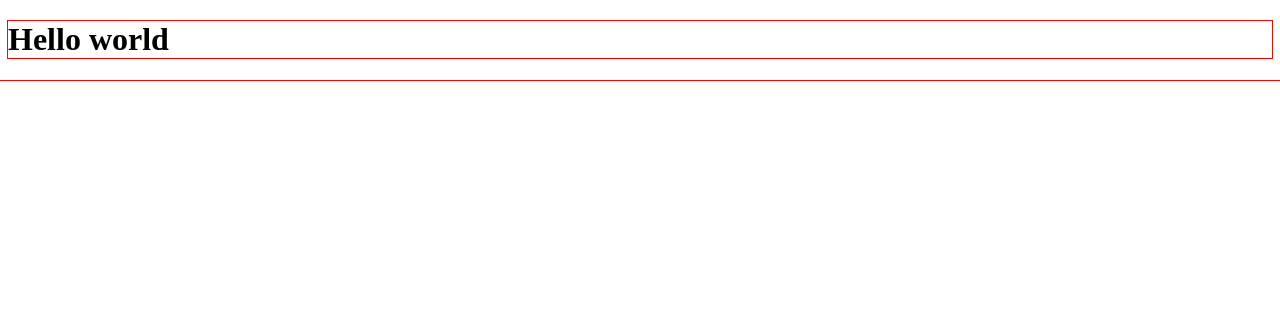
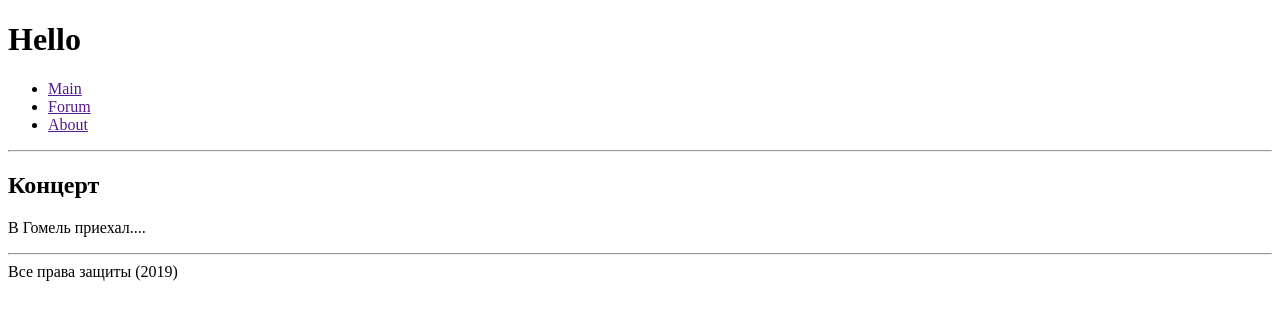
Before and after one commit to BelyaGG/front, a website: page src/index.html in a window 1280 px wide. Drawn offline with nearby package versions, Linux system fonts and the light colour scheme; files that its build step writes are made by us from their sources.

Commit message:
block tag

```diff
--- a/src/index.html
+++ b/src/index.html
@@ -8,6 +8,24 @@
     <title>It academy</title>
   </head>
   <body>
-      <h1>Hello world</h1>
+    <header>
+      <h1>Hello </h1>
+      <nav>
+        <ul>
+          <li><a href="">Main</a></li>
+          <li><a href="">Forum</a></li>
+          <li><a href="">About</a></li>
+        </ul>
+      </nav>
+    </header>
+    <hr></hr>
+    <section>
+      <p><h1>Концерт</h1></p>
+      <p>В Гомель приехал....</p>
+    </section>
+    <hr></hr>
+    <footer>
+      Все права защиты (2019)
+    </footer>
   </body>
 </html>
--- a/src/main.scss
+++ b/src/main.scss
@@ -1,4 +1,6 @@
 
 * {
-  outline: 1px solid red;
+  outline: 1px solid white;
 }
+header {
+}
```
